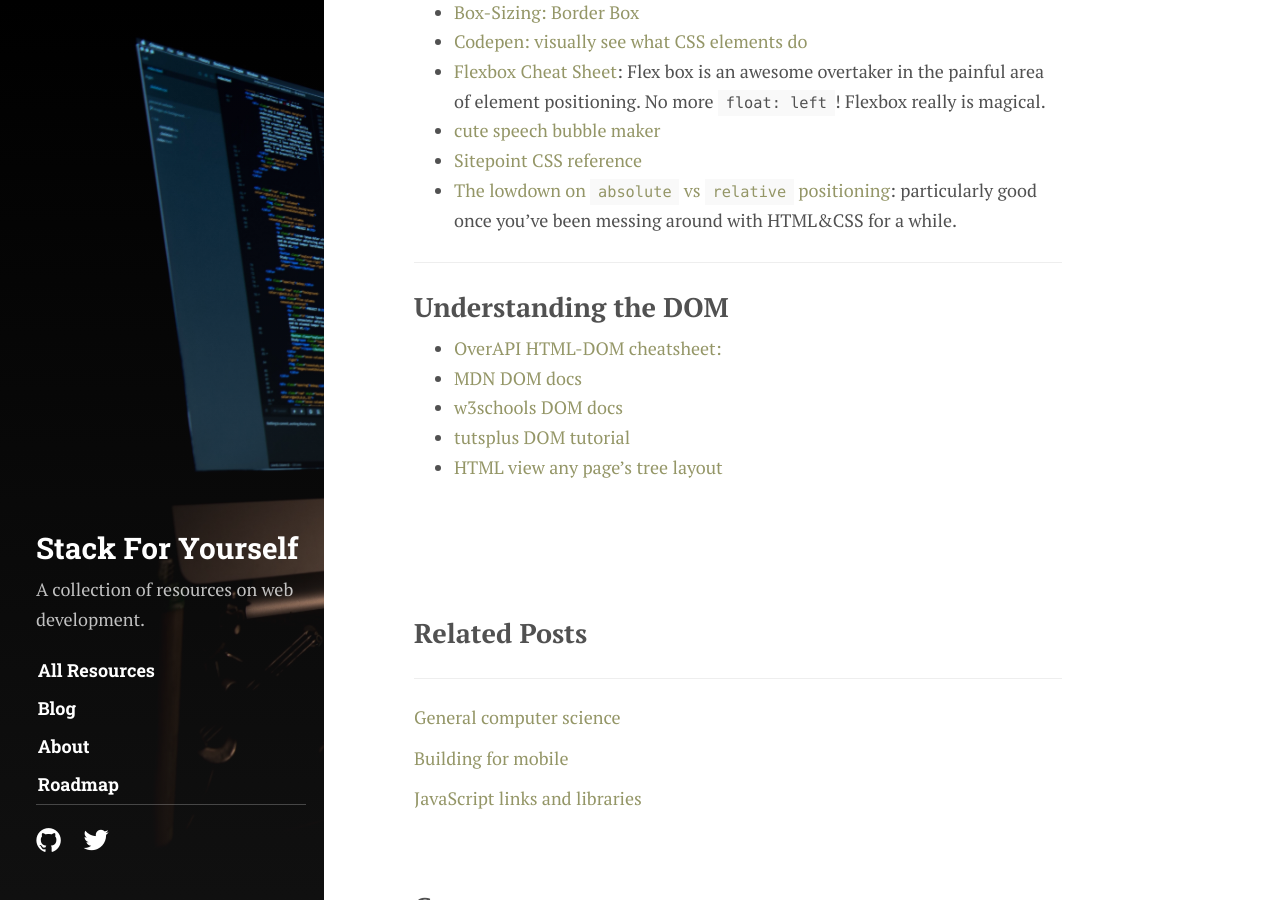
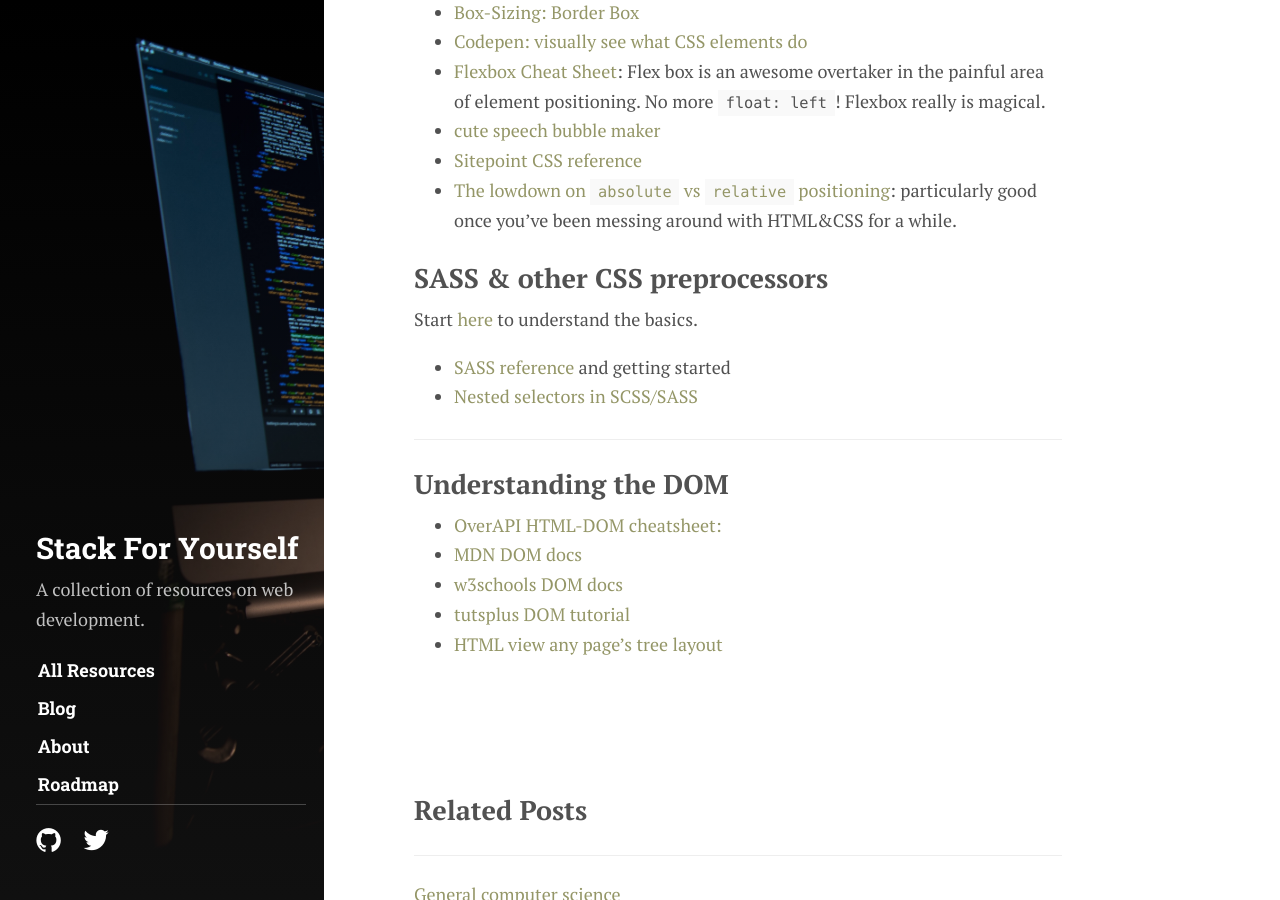
Before and after one commit to mindplace/stack-for-yourself, a Jekyll site: the page built from _posts/2016-06-01-front-end-part-1-html-css-dom.md, in a window 1280 px wide and 900 px high, scrolled down 1057 px. Built offline with Jekyll 4.4.1, drawn with Linux system fonts in a browser that asks for light colours; some web fonts are replaced; comment, search, counter and statistics services are not loaded.

Commit message:
more content

```diff
--- a/_posts/2016-06-01-front-end-part-1-html-css-dom.md
+++ b/_posts/2016-06-01-front-end-part-1-html-css-dom.md
@@ -40,6 +40,11 @@
 * [Sitepoint CSS reference](http://reference.sitepoint.com/css)
 * [The lowdown on `absolute` vs `relative` positioning](https://codemyviews.com/blog/the-lowdown-on-absolute-vs-relative-positioning): particularly good once you've been messing around with HTML&CSS for a while.
 
+## SASS & other CSS preprocessors
+Start [here](http://sass-lang.com/guide) to understand the basics.
+
+* [SASS reference](http://sass-lang.com/documentation/file.SASS_REFERENCE.html) and getting started
+* [Nested selectors in SCSS/SASS](http://thesassway.com/beginner/the-inception-rule)
 <hr>
 
 ## Understanding the DOM
```
Also changed, not shown: _posts/2016-06-01-javascript-frameworks.md (+2 -0 lines), _posts/2016-06-01-javascript-uncategorized.md (+0 -1 lines), _posts/2016-06-01-mobile-uncategorized.md (+5 -0 lines), _posts/2016-07-01-ruby-overview.md (+2 -0 lines).
